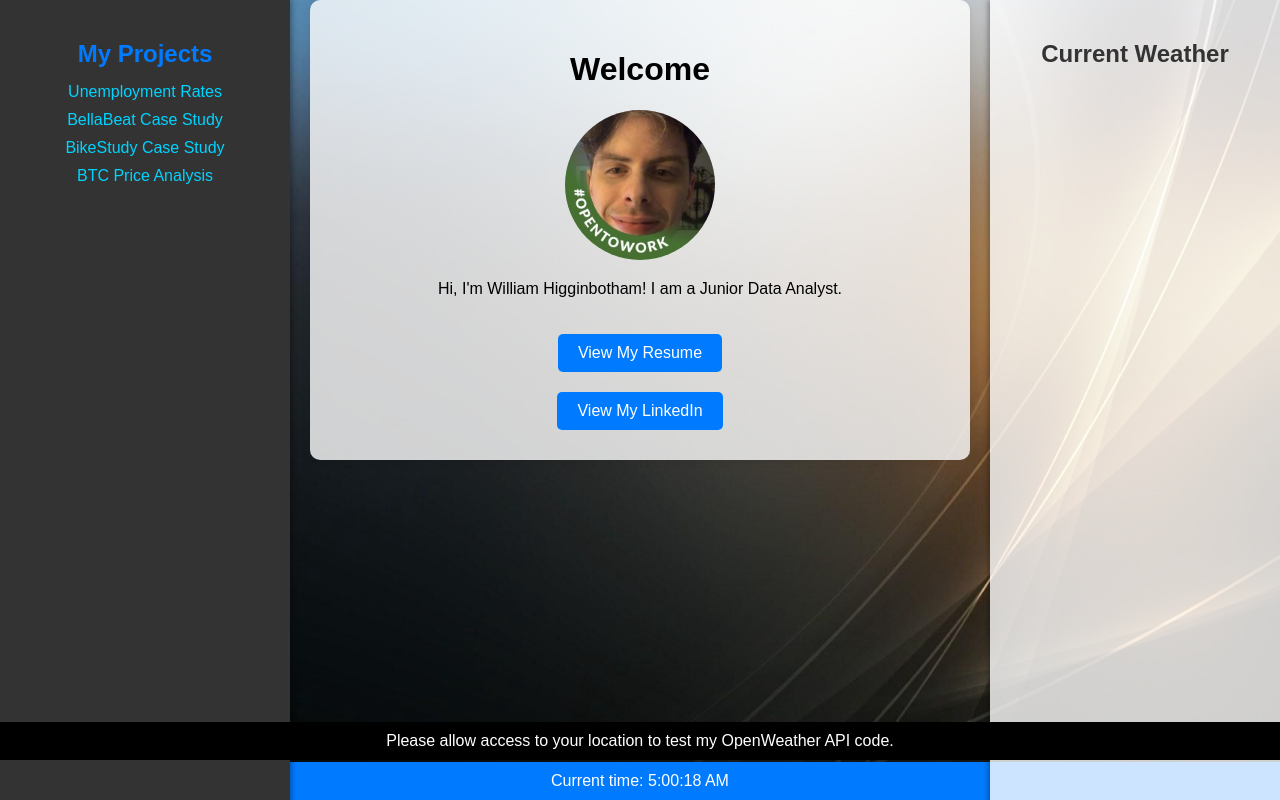
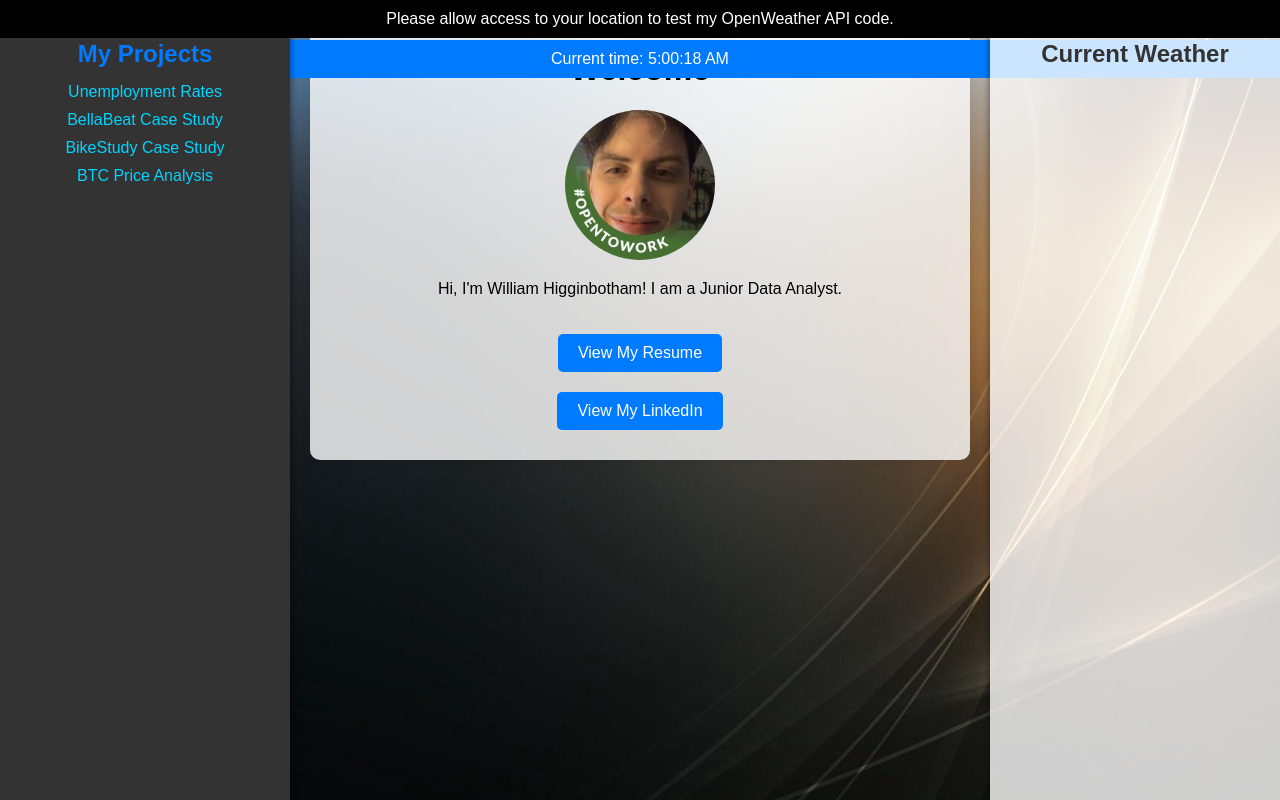
Before and after one commit to 1997-wh/1997-wh.github.io, a plain HTML site: page index.html in a window 1280 px wide. Drawn offline with Linux system fonts and the light colour scheme.

Commit message:
Update index.html

```diff
--- a/index.html
+++ b/index.html
@@ -127,7 +127,7 @@
         /* Styling for the top banner (black) */
         .top-banner {
             position: fixed;
-            bottom: 40px; /* Adjust this based on the height of the current time banner */
+            top: 0; /* Positioned at the very top */
             left: 0;
             width: 100%;
             background-color: black;
@@ -139,7 +139,7 @@
         /* Styling for the current time banner */
         .banner {
             position: fixed;
-            bottom: 0;
+            top: 40px; /* Adjust this based on the height of the top banner */
             width: 100%;
             background-color: #007bff;
             color: white;
@@ -180,12 +180,12 @@
     </div>
 
     <!-- New top banner for location access -->
+    <div class="top-banner">
+        Please allow access to your location to test my OpenWeather API code.
+    </div>
+
     <div class="banner">
         Current time: <span id="currentTime"></span>
-    </div>
-
-    <div class="top-banner">
-        Please allow access to your location to test my OpenWeather API code.
     </div>
 
     <script>
```
